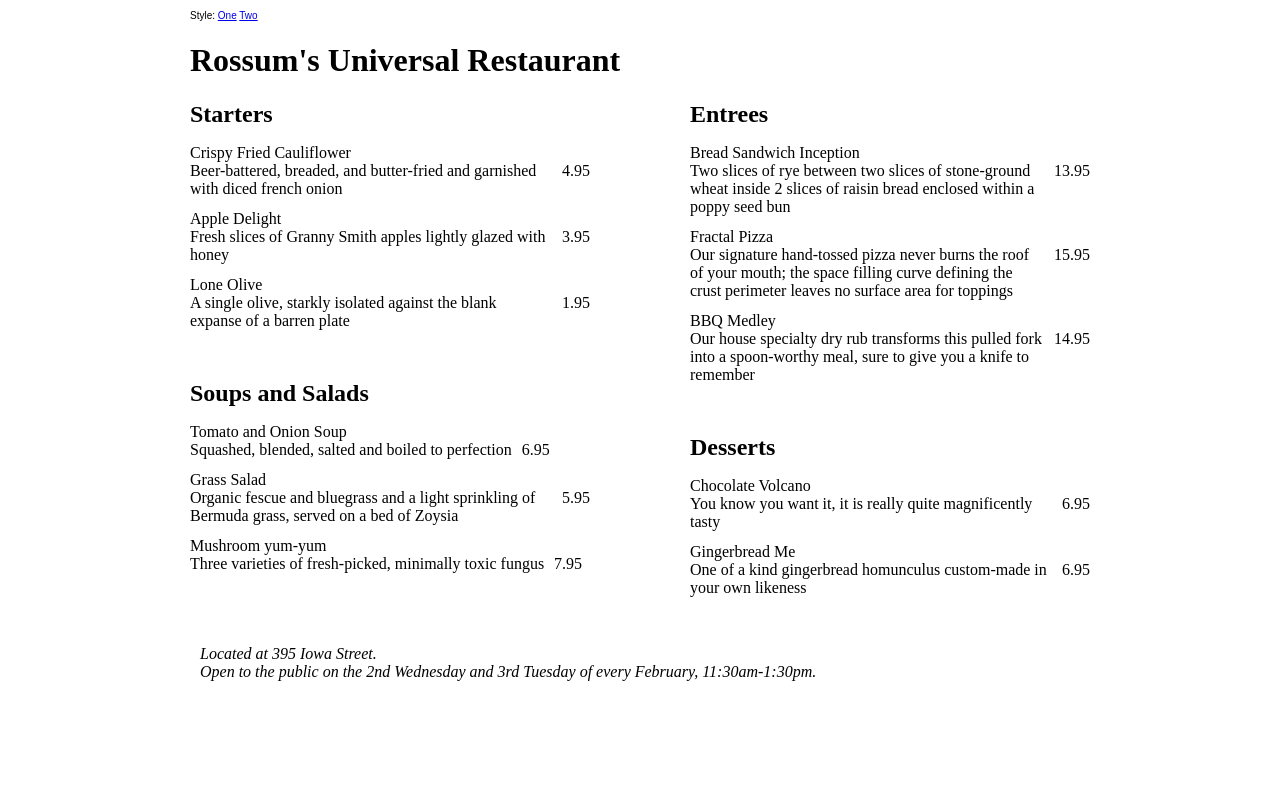
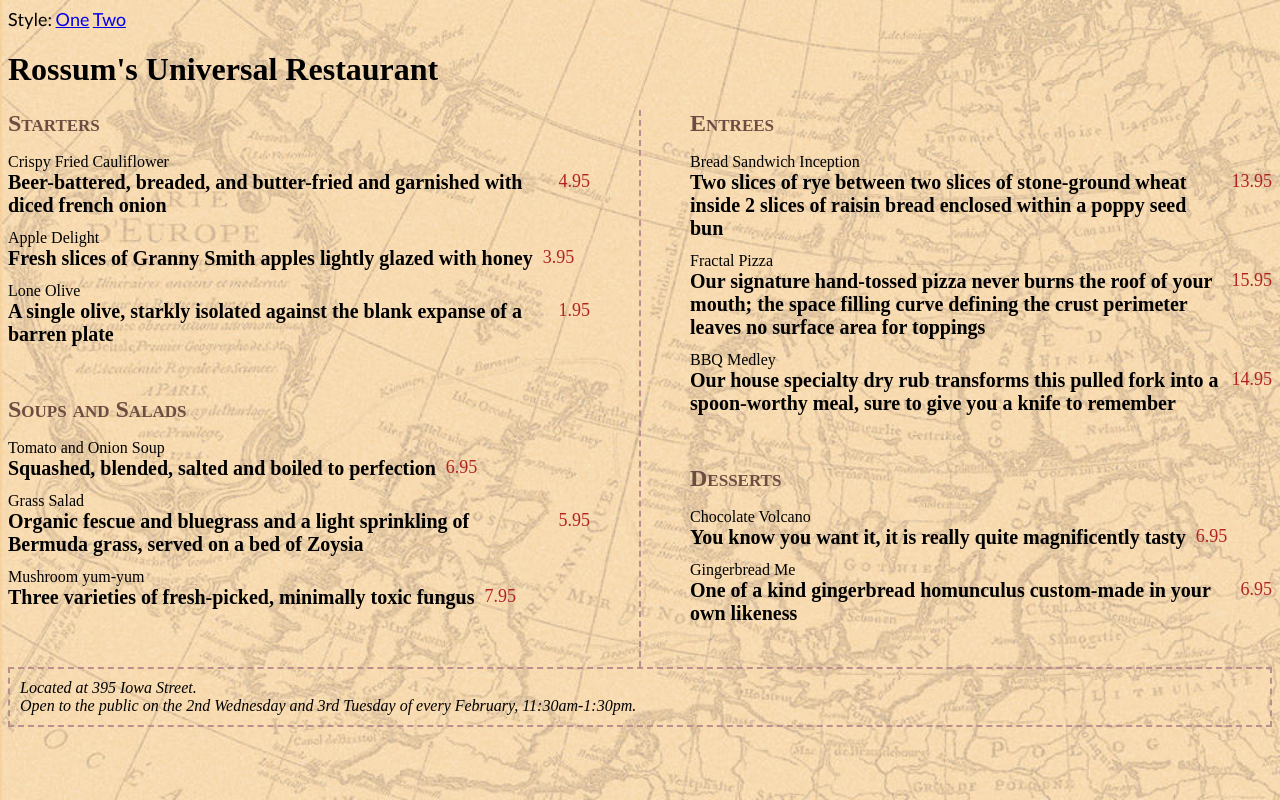
Before and after one commit to helonog/menu, a plain HTML site: page index.html in a window 1280 px wide. Drawn offline with Linux system fonts and the light colour scheme; a web font is replaced by a local one.

Commit message:
initial commit

```diff
--- a/index.html
+++ b/index.html
@@ -4,6 +4,17 @@
     <title>Rossum's Universal Restaurant</title>
     <link id="s1" rel="stylesheet" href="./src/style1.css">
     <link id="s2" rel="stylesheet" href="./src/style2.css" disabled=true>
+    <link rel="preconnect" href="https://fonts.googleapis.com">
+    <link rel="preconnect" href="https://fonts.gstatic.com" crossorigin>
+    <link href="https://fonts.googleapis.com/css2?family=Lato:wght@300&display=swap" rel="stylesheet">
+    <link rel="preconnect" href="https://fonts.googleapis.com">
+    <link rel="preconnect" href="https://fonts.gstatic.com" crossorigin>
+    <link href="https://fonts.googleapis.com/css2?family=Oswald:wght@200&display=swap" rel="stylesheet">
+    <link rel="preconnect" href="https://fonts.googleapis.com">
+    <link rel="preconnect" href="https://fonts.gstatic.com" crossorigin>
+    <link href="https://fonts.googleapis.com/css2?family=Bungee+Inline&display=swap" rel="stylesheet">
+
+
 </head>
 <body>
     <div id="main">
--- a/src/style1.css
+++ b/src/style1.css
@@ -1,28 +1,61 @@
 @import url('https://fonts.googleapis.com/css?family=Lato|Supermercado+One');
 
-/* Use the 'Lato' font family at 18px throughout the body of the document, and cover the background with the 'map-bg.jpg' image. */
-nav {font-family: sans-serif; font-size: 10px;}
+/* Use the 'Lato' font family at 18px background with the 'map-bg.jpg' image. */
+body {
+    background-image: url('map-bg.jpg');
+    background-repeat: no-repeat;
+    background-attachment: fixed;
+    background-size: cover;
 
-#main {width: 900px; margin: 10px auto;}
-/* Use the 'Supermercado One' font at 45px (colored #5d4037) for the restaurant name. */
+}
+nav {
+    font-family: 'Lato', sans-serif;
+    font-size: 18px;
+    background-image: url('map-bg.jpg');
+    background-repeat: no-repeat;
+    background-attachment: fixed;
+    background-size: cover;
 
+}
 /* Set the separator between the columns (the "column-rule") to be 2px dashed rosybrown. */
-#menu {columns: 400px 2; column-gap: 100px;}
+#menu {
+    columns: 400px 2;
+    column-gap: 100px;
+    column-rule: 2px dashed rosybrown;
+}
 section {margin-bottom: 50px;}
 
 /* Show each of the section headings of the menu (e.g. "Starters") in small caps, colored #6d4c41. */
-h2 {margin: 0;}
+h2 {
+    margin: 0;
+    color: #6d4c41;
+    font-variant: small-caps;
+}
 
 /* Make the name of each menu item appear in bold in a 20px size. */
 
 
 
-dd {margin: 0 0 12px 0; display: flex;}
+dd {margin: 0 0 12px 0;
+    display: flex;
+}
 
-.details {order: 1;}
+.details {
+    order: 1;
+    font-weight: bold;
+    font-size: 20px;
+}
 
 /* Show the price of each item in a large font, in the color named 'firebrick' */
-.price {order: 2; padding-left: 10px;}
+.price {
+    order: 2;
+    padding-left: 10px;
+    font-size: large;
+    color: firebrick;
+}
 
 /* Draw a 2px dashed rosybrown border around the address/footer */
-address {padding: 10px;}
+address {
+    padding: 10px;
+    border: dashed 2px rosybrown;
+}
--- a/src/style2.css
+++ b/src/style2.css
@@ -1,20 +1,36 @@
 @import url('https://fonts.googleapis.com/css?family=Bungee+Inline|Oswald');
 
 /* Use the 'Oswald' font family at 14px throughout the body of the document. */
-nav {font-family: sans-serif; font-size: 10px;}
+nav {
+    font-family:'Oswald', sans-serif;;
+    font-size: 14px;
+}
 
-#main {width: 900px; margin: 10px auto;}
+#main {
+    width: 900px;
+    margin: 10px auto;
+
+}
 /* Use the 'Bungee Inline' font at 46px and lighter weight for the restaurant name. */
-
+h1 {
+    font-family: 'Bungee Inline', cursive;
+    font-size: 46px;
+}
 
 #menu {columns: 420px 2; column-gap: 60px;}
 section {margin-bottom: 20px; padding: 10px;}
 
 /* Show each of the section headings of the menu (e.g. "Starters") in uppercase. */
-h2 {margin-top: 0;}
+h2 {
+    margin-top: 0;
+    font-variant: uppercase;
+}
 
 /* Make the name of each menu item appear in bold in a 16px size. */
-dt {display: inline;}
+dt {
+    display: inline;
+    font-weight: bold;
+}
 /* Make a comma appear after the name of each menu item (before the description) */
 
 dd {display: inline; margin: 0;}
@@ -23,5 +39,14 @@ dd::after {content: " "; display: block; clear: both; margin-bottom: 15px;}
 .price {float: right; padding: 0 0 35px 20px;}
 
 /* Right-align the text of the address/footer */
+footer {
+    text-align: right;
+}
 
 /* draw a 2px thick black border around the starters and desserts sections of the menu */
+#desserts {
+    border: 2px black solid;
+}
+#starters {
+    border: 2px black solid;
+}
```
Also changed, not shown: src/map-bg.jpg (renamed from src/img/map-bg.jpg).
